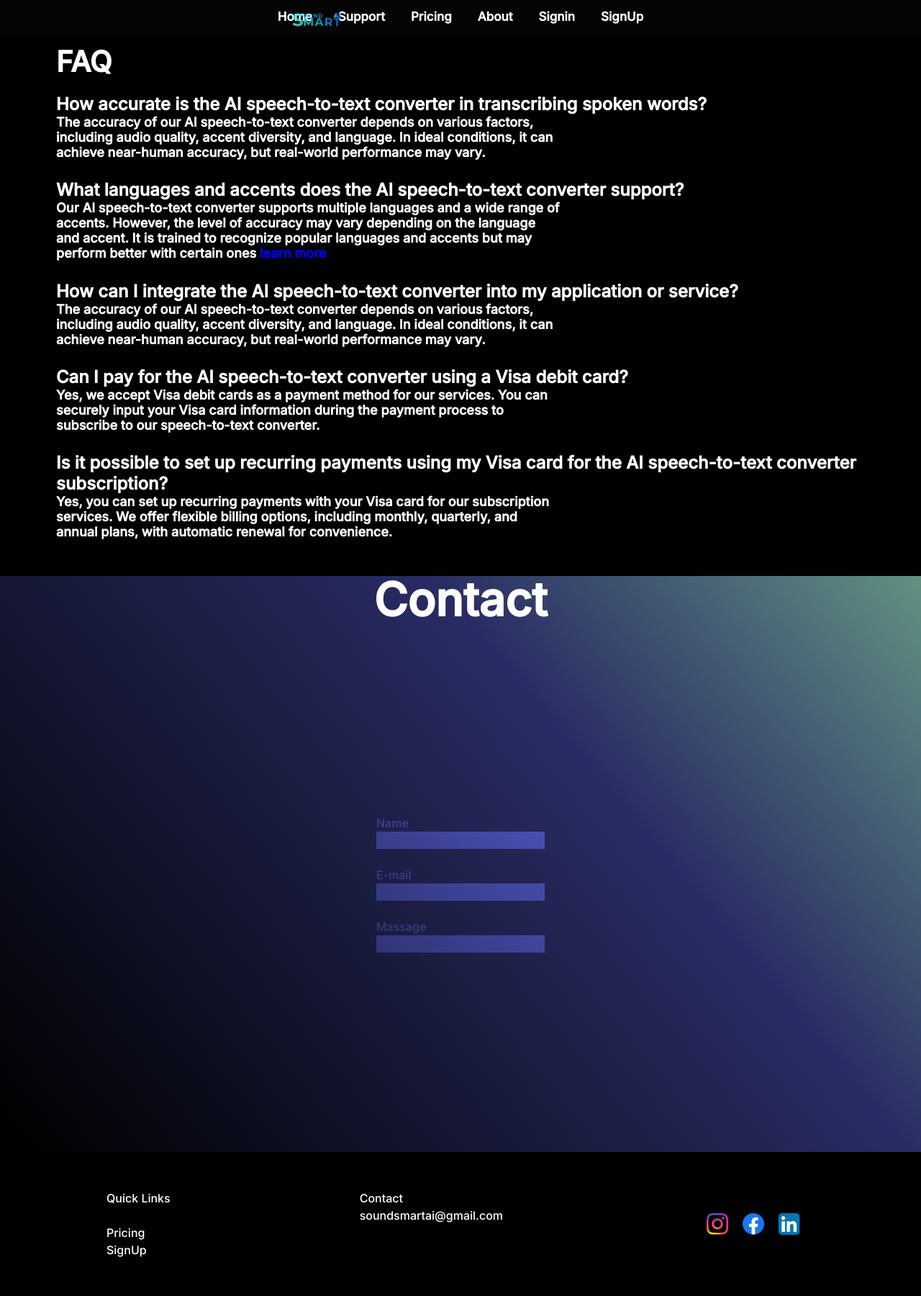
After one commit to techie-ranith/soundsmartai, a PHP site: page /faq.php in a window 1280 px wide. The commit adds this page. Shown: the whole page at 72% size. Run offline with PHP 8.4, Linux system fonts and the light colour scheme; some libraries are stand-ins or nearby versions.

Commit message:
add faq pages

```diff
--- /dev/null
+++ b/css/faq.css
@@ -0,0 +1,205 @@
+*{
+  margin: 0;
+  padding:0;
+
+}
+.session1{
+  background-color: black;
+  color: white;
+  height: 100vh;
+  padding-top:60.87px ;
+  padding-left: 78px;
+}
+.faq{
+  padding:0px 0px 20px ;
+  color: #FFF;
+  font-family: Inter;
+  font-size: 40px;
+  font-style: normal;
+  font-weight: 700;
+  line-height: normal;
+}
+.topic1{
+  color: #FFF;
+  font-size: 24px;
+  font-style: normal;
+  font-weight: 700;
+  line-height: normal;
+  font-family: 'Inter', sans-serif;
+}
+.para1{
+  color: #FFF;
+  font-size: 18px;
+  font-style: normal;
+  font-weight: 600;
+  line-height: normal;
+  width:700px;
+  height:66px;
+  font-family: 'Inter', sans-serif;
+}
+.topic2{
+  color: #FFF;
+  font-size: 24px;
+  font-style: normal;
+  font-weight: 700;
+  line-height: normal;
+  font-family: 'Inter', sans-serif;
+}
+.para2{
+  color: #FFF;
+  font-size: 18px;
+  font-style: normal;
+  font-weight: 600;
+  line-height: normal;
+  font-family: 'Inter', sans-serif;
+  width: 700px;
+  height:88px;
+}
+.topic3{
+  color: #FFF;
+  font-size: 24px;
+  font-style: normal;
+  font-weight: 700;
+  line-height: normal;
+  font-family: 'Inter', sans-serif;
+}
+.para3{
+  color: #FFF;
+  font-size: 18px;
+  font-style: normal;
+  font-weight: 600;
+  line-height: normal;
+  font-family: 'Inter', sans-serif;
+  width:700px;
+  height:66px;
+}
+.topic4{
+  color: #FFF;
+  font-size: 24px;
+  font-style: normal;
+  font-weight: 700;
+  line-height: normal;
+  font-family: 'Inter', sans-serif;
+}
+.para4{
+  color: #FFF;
+  font-size: 18px;
+  font-style: normal;
+  font-weight: 600;
+  line-height: normal;
+  font-family: 'Inter', sans-serif;
+  width:700px;
+  height:66px;
+}
+.topic5{
+  color: #FFF;
+  font-size: 24px;
+  font-style: normal;
+  font-weight: 700;
+  line-height: normal;
+  font-family: 'Inter', sans-serif;
+}
+.para5{
+  color: #FFF;
+  font-size: 18px;
+  font-style: normal;
+  font-weight: 600;
+  line-height: normal;
+  font-family: 'Inter', sans-serif;
+  width:700px;
+  height: 66px;
+}
+.session2{
+  background: linear-gradient(50deg, #000 0.71%, #292C64 65.07%, rgba(18, 94, 67, 0.65) 101.85%, #202255 157.02%, #000 196.86%);
+  height: 100vh;
+  display: flex;
+  align-items:center;
+  justify-content: center;
+  flex-direction: column;
+
+}
+.heading{
+  color: #FFF;
+  text-align: center;
+  font-family: Inter;
+  font-size: 64px;
+  font-style: normal;
+  font-weight: 700;
+  line-height: normal;
+  width:252px;
+  height:77px;
+  position: relative;
+  bottom: 260px;
+
+}
+.form{
+  fill: #D9D9D9;
+  stroke-width: 1px;
+  stroke: #000;
+  mix-blend-mode: overlay;
+  border-radius: 100%;
+}
+
+
+
+
+
+
+
+
+
+
+
+
+
+
+
+
+
+
+
+
+
+
+
+/*.session2{
+  background: linear-gradient(50deg, #000 0.71%, #292C64 65.07%, rgba(18, 94, 67, 0.65) 101.85%, #202255 157.02%, #000 196.86%);
+  height: 100vh;
+  display: flex;
+  align-items:center;
+  justify-content: flex-start;
+  flex-direction: column;
+
+}
+.topic{
+  color: #FFF;
+  text-align: center;
+  font-family: Inter;
+  font-size: 64px;
+  font-style: normal;
+  font-weight: 700;
+  line-height: normal;
+}
+.name{
+  color: #FFFCFC;
+  text-align: center;
+  font-family: Inter;
+  font-size: 20px;
+  font-style: normal;
+  font-weight: 900;
+  line-height: normal;
+}
+.namebox
+{
+  display: flex;
+  padding: 40px;
+  width: 300px;
+  align-items: center;
+  justify-content: center;
+  border:8px solid green;
+  fill: #D9D9D9;
+  stroke-width: 1px;
+  stroke: #000;
+  mix-blend-mode: overlay;
+  filter: drop-shadow(0px 4px 4px rgba(0, 0, 0, 0.25));
+}*/
--- a/css/pricing.css
+++ b/css/pricing.css
@@ -36,7 +36,7 @@ body{
   margin-top: 60px;
 
   }
-  ul{
+  .ul{
       width: 220.587px;
   height: 38.46px;
   flex-shrink: 0;
--- /dev/null
+++ b/faq.php
@@ -0,0 +1,84 @@
+<!DOCTYPE html>
+<html>
+    <head>
+        <meta charset="UTF-8">
+        <meta name="viewport" content="width=device-width,initial-scale=1.0">
+        <title>soundsmartai</title>
+        <link rel="stylesheet" href="./css/faq.css">
+
+        <link rel="preconnect" href="https://fonts.googleapis.com">
+        <link rel="preconnect" href="https://fonts.gstatic.com" crossorigin>
+        <link href="https://fonts.googleapis.com/css2?family=Inter:wght@500&display=swap" rel="stylesheet">
+        <link rel="preconnect" href="https://fonts.googleapis.com">
+        <link rel="preconnect" href="https://fonts.gstatic.com" crossorigin>
+        <link href="https://fonts.googleapis.com/css2?family=Inter:wght@300;500&display=swap" rel="stylesheet">
+
+        <link rel="preconnect" href="https://fonts.googleapis.com">
+        <link rel="preconnect" href="https://fonts.gstatic.com" crossorigin>
+        <link href="https://fonts.googleapis.com/css2?family=Inter:wght@100&display=swap" rel="stylesheet">
+    </head>
+    <body>
+
+
+    <?php
+    include "navbar.php";
+      ?>
+
+        <div class="session1">
+            <div class="faq">FAQ</div>
+            <div class="topic1">How accurate is the AI speech-to-text converter in transcribing spoken words?</div>
+            <div class="para1">The accuracy of our AI speech-to-text converter depends on various factors, including audio quality, accent diversity, and language. In ideal conditions, it can achieve near-human accuracy, but real-world performance may vary.</div>
+            <br>
+            <div class="topic2">What languages and accents does the AI speech-to-text converter support?</div>
+            <div class="para2">Our AI speech-to-text converter supports multiple languages and a wide range of accents. However, the level of accuracy may vary depending on the language and accent. It is trained to recognize popular languages and accents but may perform better with certain ones <span style="color:blue;">learn more</span></div>
+            <br>
+            <div class="topic3">How can I integrate the AI speech-to-text converter into my application or service?</div>
+            <div class="para3">The accuracy of our AI speech-to-text converter depends on various factors, including audio quality, accent diversity, and language. In ideal conditions, it can achieve near-human accuracy, but real-world performance may vary.</div>
+            <br>
+            <div class="topic4">Can I pay for the AI speech-to-text converter using a Visa debit card?</div>
+            <div class="para4">Yes, we accept Visa debit cards as a payment method for our services. You can securely input your Visa card information during the payment process to subscribe to our speech-to-text converter.</div>
+            <br>
+            <div class="topic5">Is it possible to set up recurring payments using my Visa card for the AI speech-to-text converter subscription?</div>
+            <div class="para5">Yes, you can set up recurring payments with your Visa card for our subscription services. We offer flexible billing options, including monthly, quarterly, and annual plans, with automatic renewal for convenience.</div>
+            <br>
+        </div>
+
+        <div class="session2">
+            <div class="heading">Contact</div>
+            <form action="" >
+                <div class="form">
+                <div><label for="">Name</label>
+                    <br>
+                    <input type="text"></div>
+                    <br>
+                <div><label for="">E-mail</label>
+                    <br>
+                    <input type="text"></div>
+                    <br>
+                <div><label for="">Massage</label>
+                    <br>
+                    <input type="text"></div>
+                    <br>
+            </div>
+            </form>
+
+
+
+
+
+        </div>
+
+
+
+
+
+
+
+
+
+
+        <?php include "footer.php"; ?>
+
+
+    </body>
+</html>
--- a/navbar.php
+++ b/navbar.php
@@ -17,7 +17,7 @@
    <!-- TOP BAR -->
    <div class="topbar">
     <a  class="home" href="./index.php" >Home</a>
-    <a  href="#support">Support</a>
+    <a  href="./faq.php">Support</a>
     <a  href="./pricing.php">Pricing</a>
     <a  href="#about">About</a>
     <a  href="#signin">Signin</a>
```
